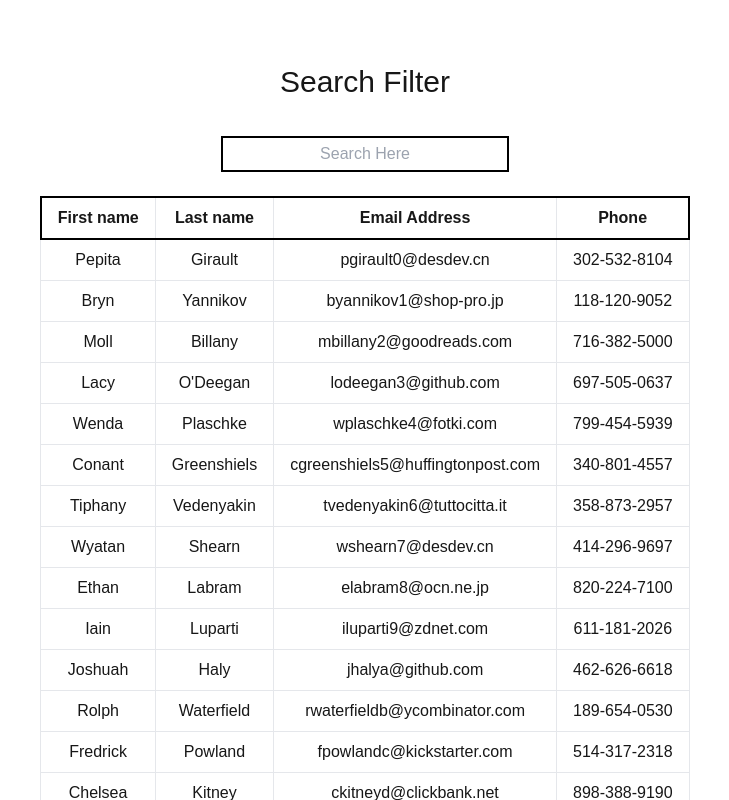
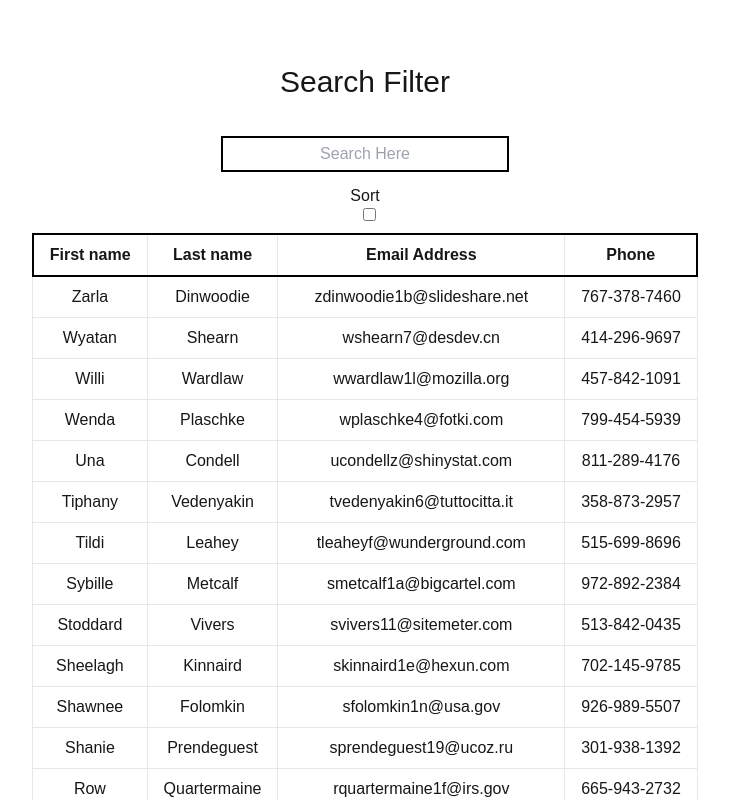
Before and after one commit to Owale128/searchFilter, a Next.js app: page /table in a window 1280 px wide. Shown: the top 800 px of the page, without its empty margins (275-1004 px from the left). Built offline with nearby package versions, Linux system fonts and the light colour scheme.

Commit message:
Added a sort function

```diff
--- a/app/api/data/route.ts
+++ b/app/api/data/route.ts
@@ -18,7 +18,7 @@ import { IPerson } from "@/app/model/IPerson";
             )
         }
 
-        const filteredData = search(Data).splice(0, 20)
+        const filteredData = search(Data).splice(0, 60)
 
         return NextResponse.json({data: filteredData})
     }
--- a/app/components/Form.tsx
+++ b/app/components/Form.tsx
@@ -1,11 +1,13 @@
 'use client'
-import React, { useEffect, useState } from 'react'
+import axios from 'axios'
+import Table from './Table'
+import { sortDataByFirstName } from '../utils/sortUtils'
 import { IPerson } from '../model/IPerson'
-import Table from './Table'
-import axios from 'axios'
+import { useEffect, useState } from 'react'
 
 const Form = () => {
     const [query, setNewQuery] = useState('')
+    const [asc, setAsc] = useState(false)
     const [data, setData] = useState<IPerson[]>([])
 
     useEffect(() => {
@@ -20,6 +22,10 @@ const Form = () => {
      if(query.length === 0 || query.length > 2) fetchData()
     }, [query])
 
+    const handleSort = () => {
+        setAsc(!asc)
+    }
+
     const keys = ['first_name', 'last_name', 'email']
 
     const search = (data: IPerson []) => {
@@ -30,17 +36,25 @@ const Form = () => {
         )
     }
 
+    const sortedData = sortDataByFirstName(search(data), asc)
+
   return (
     <div>
-      <form className="my-3 flex justify-center">
+      <form className="my-3 flex flex-col justify-center text-center items-center">
         <input
           type="text"
           placeholder="Search Here"
           onChange={(e) => setNewQuery(e.target.value)}
           className="border-2 border-black rounded-1xl text-center w-72 mb-3 p-1"
         />
+        <label htmlFor="sort" className='block'>Sort</label>
+        <input type="checkbox"
+        onChange={handleSort}
+        className='ml-2'
+        id='sort'
+        />
       </form>
-      <Table data={search(data)}/>
+      <Table data={sortedData}/>
     </div>
   )
 }
--- /dev/null
+++ b/app/utils/sortUtils.ts
@@ -0,0 +1,8 @@
+import { IPerson } from "../model/IPerson";
+
+export const sortDataByFirstName = (data: IPerson[], asc: boolean) => {
+
+        return [...data].sort((a, b) => {
+            return asc ? a.first_name.localeCompare(b.first_name) : b.first_name.localeCompare(a.first_name)
+        })
+}
```
